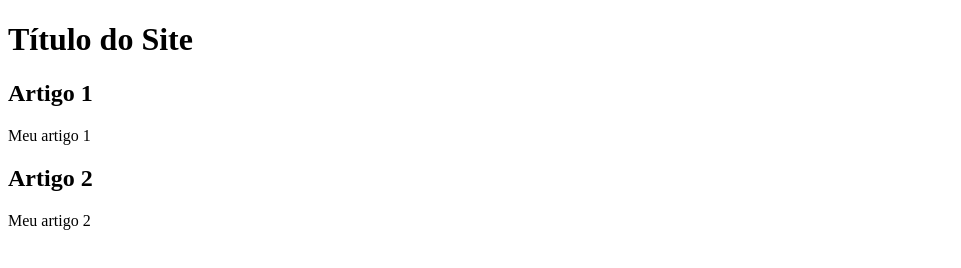
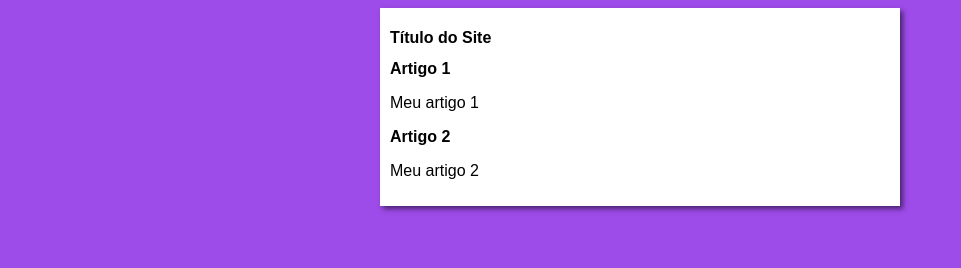
Before and after one commit to Lucas-Henrique-Lopes-Costa/Projeto-Site, a plain HTML site: page index.html in a window 1280 px wide. Shown: the whole page, without its empty margins (0-961 px from the left). Drawn offline with Linux system fonts and the light colour scheme.

Commit message:
Inicio do Design

```diff
--- /dev/null
+++ b/estilos/style.css
@@ -0,0 +1,16 @@
+*{
+    font-family: Arial, Helvetica, sans-serif;
+    font-size: 16px;
+}
+
+body {
+    background-color: rgb(157, 75, 233);
+}
+
+main {
+    background-color: white;
+    width: 500px;
+    margin: auto;
+    padding: 10px;
+    box-shadow: 3px 3px 5px rgba(0, 0, 0, 0.527);
+}
--- a/index.html
+++ b/index.html
@@ -4,6 +4,7 @@
     <meta charset="UTF-8">
     <meta name="viewport" content="width=device-width, initial-scale=1.0">
     <title>Título do Site</title>
+    <link rel="stylesheet" href="estilos/style.css">
 </head>
 <body>
     <main>
```
